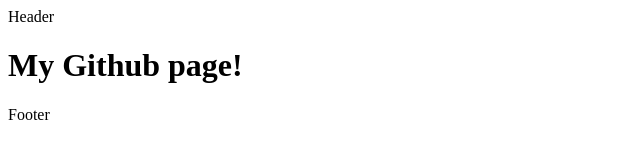
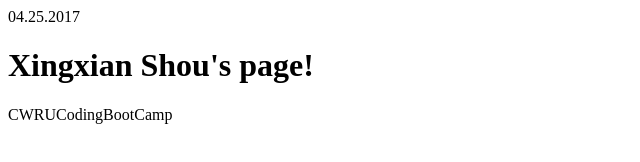
Before and after one commit to alexshou/alexshou.github.io, a plain HTML site: page index.html in a window 1280 px wide. Shown: the whole page, without its empty margins (0-640 px from the left). Drawn offline with Linux system fonts and the light colour scheme.

Commit message:
second commit

```diff
--- a/index.html
+++ b/index.html
@@ -4,9 +4,9 @@
 	<title>My Github Page!</title>
 </head>
 <body>
-<header> Header </header>
-<h1> My Github page! </h1>
-<footer> Footer </footer>
+<header> 04.25.2017 </header>
+<h1> Xingxian Shou's page! </h1>
+<footer> CWRUCodingBootCamp </footer>
 
 </body>
 </html>
```
